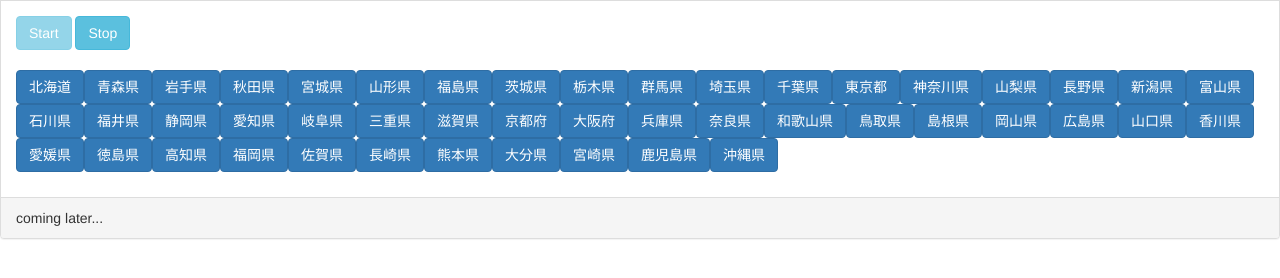
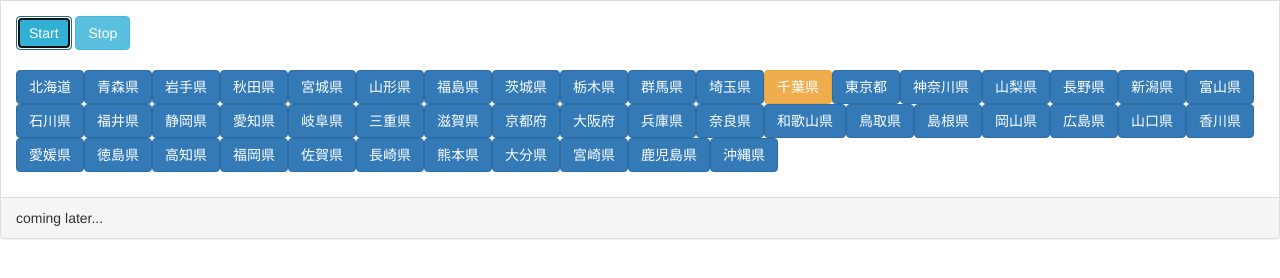
Before and after one commit to yammmt/EscapeToJapan, a plain HTML site: page index.html in a window 1280 px wide. Both pictures are taken after a click on the button "Start". Shown: the part 84-362 px from the top of the page. Drawn offline with nearby package versions, Linux system fonts and the light colour scheme.

Commit message:
add roulette (doesn't stop) and change some var name

```diff
--- a/index.html
+++ b/index.html
@@ -22,7 +22,7 @@
       <button type="button" class="btn btn-info" name="btn_stop" onclick="stopRoulette(this)">Stop</button>
       <br>
       <br>
-      <p id="prefs_btn"></p>
+      <p id="pref_btn"></p>
     </div>
 
     <div class="panel-footer">
--- a/main.js
+++ b/main.js
@@ -1,68 +1,102 @@
-// JP prefs list
-// TODO: more plain pref's format (using DB?)
-const prefs_hokkaido = ["北海道"];
-const prefs_tohoku = ["青森県", "岩手県", "秋田県", "宮城県", "山形県", "福島県"];
-const prefs_kanto = ["茨城県", "栃木県", "群馬県", "埼玉県", "千葉県", "東京都", "神奈川県"];
-const prefs_chubu = ["山梨県", "長野県", "新潟県", "富山県", "石川県", "福井県", "静岡県", "愛知県", "岐阜県"];
-const prefs_kinki = ["三重県", "滋賀県", "京都府", "大阪府", "兵庫県", "奈良県", "和歌山県"];
-const prefs_chugoku = ["鳥取県", "島根県", "岡山県", "広島県", "山口県"];
-const prefs_shikoku = ["香川県", "愛媛県", "徳島県", "高知県"];
-const prefs_kyushu = ["福岡県", "佐賀県", "長崎県", "熊本県", "大分県", "宮崎県", "鹿児島県", "沖縄県"];
-var prefs_all = new Array();
+// JP pref list
+// TODO: more plain format (using DB?)
+const pref_hokkaido = ["北海道"];
+const pref_tohoku = ["青森県", "岩手県", "秋田県", "宮城県", "山形県", "福島県"];
+const pref_kanto = ["茨城県", "栃木県", "群馬県", "埼玉県", "千葉県", "東京都", "神奈川県"];
+const pref_chubu = ["山梨県", "長野県", "新潟県", "富山県", "石川県", "福井県", "静岡県", "愛知県", "岐阜県"];
+const pref_kinki = ["三重県", "滋賀県", "京都府", "大阪府", "兵庫県", "奈良県", "和歌山県"];
+const pref_chugoku = ["鳥取県", "島根県", "岡山県", "広島県", "山口県"];
+const pref_shikoku = ["香川県", "愛媛県", "徳島県", "高知県"];
+const pref_kyushu = ["福岡県", "佐賀県", "長崎県", "熊本県", "大分県", "宮崎県", "鹿児島県", "沖縄県"];
+var pref_all = new Array();
 
-// Bootstrap className define
+// Bootstrap button className define
 // choices: default, primary, success, info, warning, danger, link
-const btn_classname_selected = 'btn btn-primary'
-const btn_classname_not_selected = 'btn btn-default';
+const btn_classname_can_be_selected = 'btn btn-primary'
+const btn_classname_can_not_be_selected = 'btn btn-default';
+
+// const parameters
+const roulette_speed = 250; // [ms]
+
+// var index array
+var pref_idx = new Array();
+
+// other global var
+var pref_elem; // used as "pref_elem[pref_idx[i]]""
+var now_selected = 0;
 
 function changeButtonStatus(e) {
-  //console.log(e.name);
-  if(e.className == btn_classname_selected) {
-    e.className = btn_classname_not_selected;
+  if(e.className == btn_classname_can_be_selected) {
+    e.className = btn_classname_can_not_be_selected;
   }
   else {
-    e.className = btn_classname_selected;
+    e.className = btn_classname_can_be_selected;
   }
 }
 
+// TODO: create this function
+function moveRoulette() {
+  var idx_old = now_selected-1;
+  if(idx_old < 0) {
+    idx_old = pref_idx.length-1;
+  }
+  // console.log("pref_idx.length:" + pref_idx.length);
+  // console.log("idx_old:" + idx_old);
+  // console.log("pref_idx[idx_old]:" + pref_idx[idx_old]);
+  pref_elem[pref_idx[idx_old]].className = btn_classname_can_be_selected;
+  pref_elem[pref_idx[now_selected]].className = "btn btn-warning";
+  now_selected = (now_selected+1)%pref_idx.length;
+
+  setTimeout(moveRoulette, roulette_speed);
+}
+
 function startRoulette(e) {
-  e.disabled = true;
-  var elem = document.getElementsByName("prefs");
-  for(var i=0; i<prefs_all.length; i++) {
-    if(elem[i].className == btn_classname_not_selected) {
+  //e.disabled = true;
+  var elem = document.getElementsByName("pref");
+  var length_org = pref_all.length;
+  for(var i=0; i<length_org; i++) {
+    if(elem[i].className == btn_classname_can_not_be_selected) {
       elem[i].disabled = true;
     }
+    else {
+      pref_idx.push(i);
+    }
   }
+  pref_elem = document.getElementsByName("pref");
+  moveRoulette();
 }
 
+// TODO: create this function
 function stopRoulette(e) {
+  //e.disabled = true;
+  window.alert("stop!");
 }
 
 function init() {
   // FIXME: this might be a very slow function
-  function mergePrefs() {
-    Array.prototype.push.apply(prefs_all, prefs_hokkaido);
-    Array.prototype.push.apply(prefs_all, prefs_tohoku);
-    Array.prototype.push.apply(prefs_all, prefs_kanto);
-    Array.prototype.push.apply(prefs_all, prefs_chubu);
-    Array.prototype.push.apply(prefs_all, prefs_kinki);
-    Array.prototype.push.apply(prefs_all, prefs_chugoku);
-    Array.prototype.push.apply(prefs_all, prefs_shikoku);
-    Array.prototype.push.apply(prefs_all, prefs_kyushu);
+  function mergepref() {
+    Array.prototype.push.apply(pref_all, pref_hokkaido);
+    Array.prototype.push.apply(pref_all, pref_tohoku);
+    Array.prototype.push.apply(pref_all, pref_kanto);
+    Array.prototype.push.apply(pref_all, pref_chubu);
+    Array.prototype.push.apply(pref_all, pref_kinki);
+    Array.prototype.push.apply(pref_all, pref_chugoku);
+    Array.prototype.push.apply(pref_all, pref_shikoku);
+    Array.prototype.push.apply(pref_all, pref_kyushu);
   }
 
   function createButtonHTML(btn_name) {
-    var html_created = "<button type='button' name='prefs' class='" + btn_classname_selected + "' onclick='changeButtonStatus(this)'>";
+    var html_created = "<button type='button' name='pref' class='" + btn_classname_can_be_selected + "' onclick='changeButtonStatus(this)'>";
     html_created += btn_name + "</button>";
     return html_created;
   }
 
-  mergePrefs();
+  mergepref();
 
   // TODO: more concrete and readable var name
-  prefs_btn_innerHTML = "";
-  for(var i=0; i<prefs_all.length; i++) {
-    prefs_btn_innerHTML += createButtonHTML(prefs_all[i]);
+  pref_btn_innerHTML = "";
+  for(var i=0; i<pref_all.length; i++) {
+    pref_btn_innerHTML += createButtonHTML(pref_all[i]);
   }
-  document.getElementById("prefs_btn").innerHTML = prefs_btn_innerHTML;
+  document.getElementById("pref_btn").innerHTML = pref_btn_innerHTML;
 }
```
